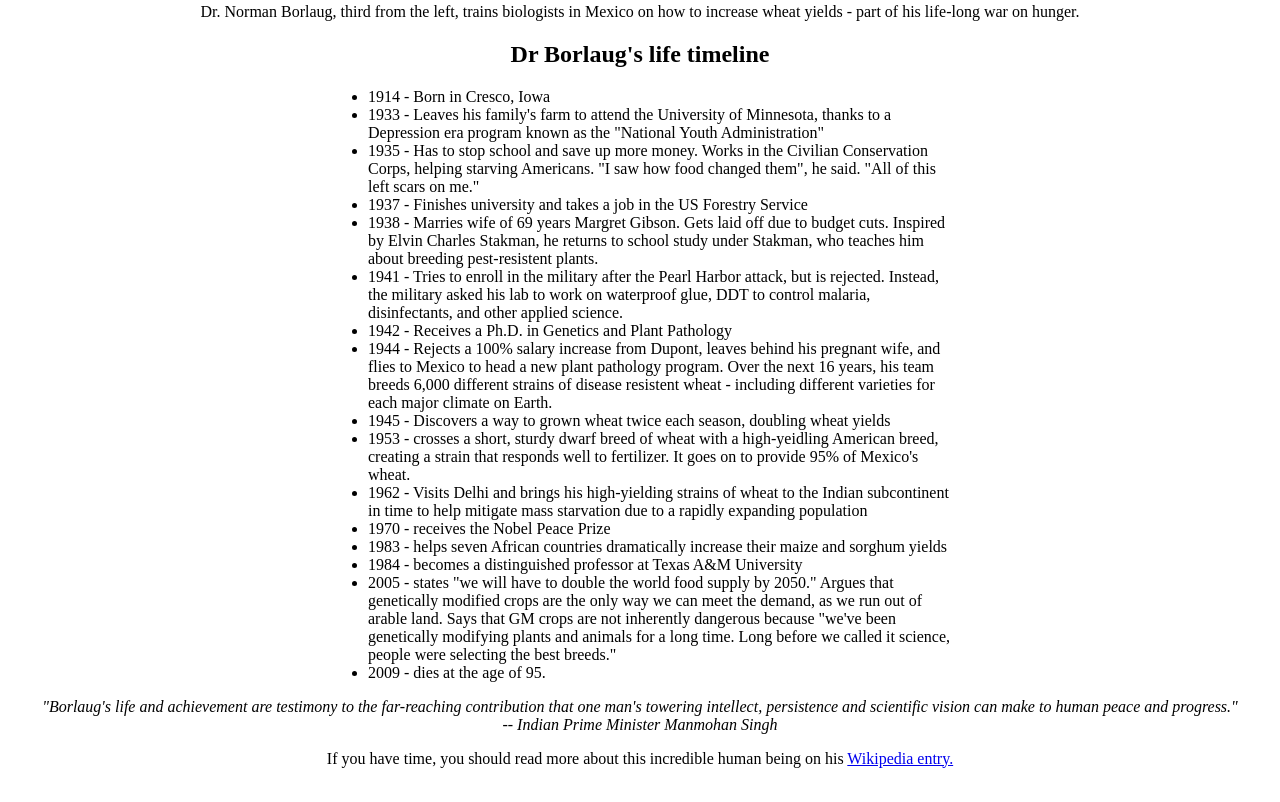
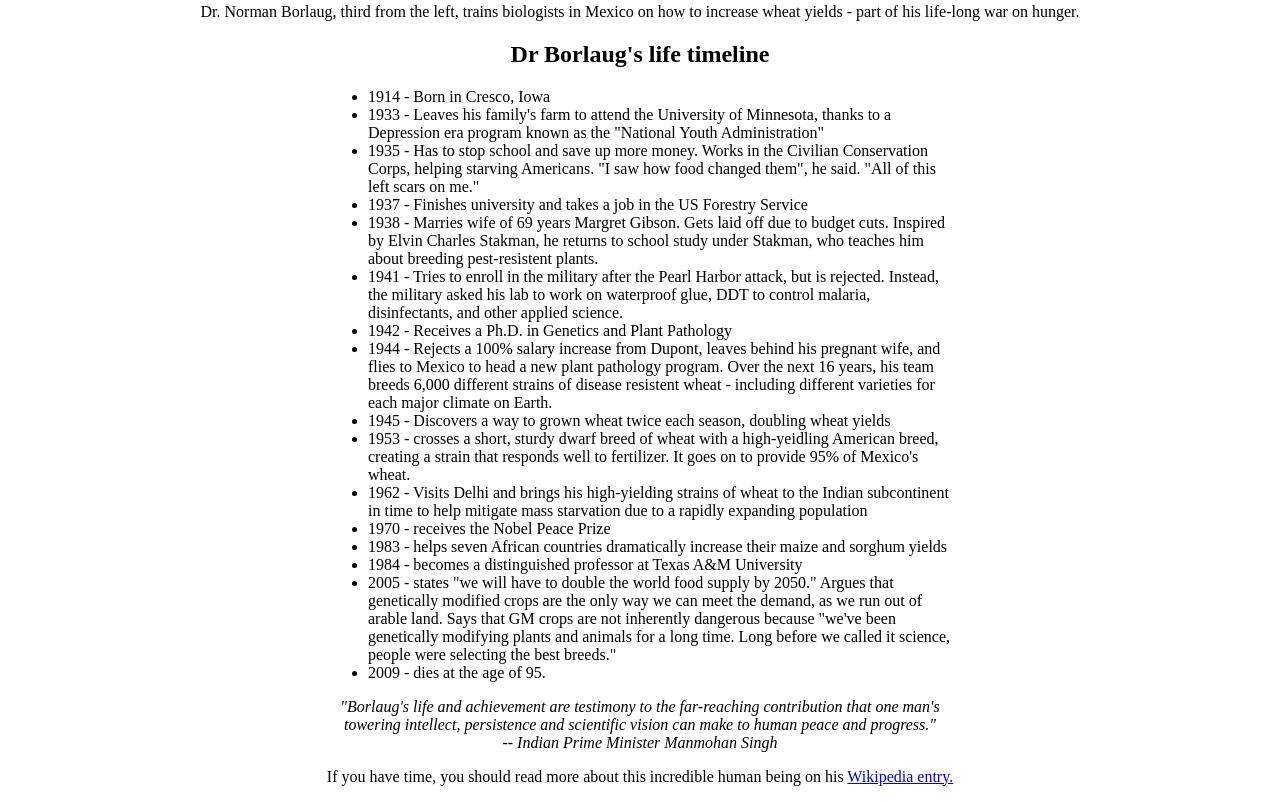
Before and after one commit to gonzaloalonzo/tribute-page, a plain HTML site: page index.html in a window 1280 px wide. Shown: the part 767-1569 px from the top of the page. Drawn offline with Linux system fonts and the light colour scheme.

Commit message:
move the quote to the center

```diff
--- a/style.css
+++ b/style.css
@@ -10,3 +10,8 @@
     margin-left: 20rem;
     margin-right: 20rem;
 }
+
+#quote {
+    margin-left: 20rem;
+    margin-right: 20rem;
+}
```
